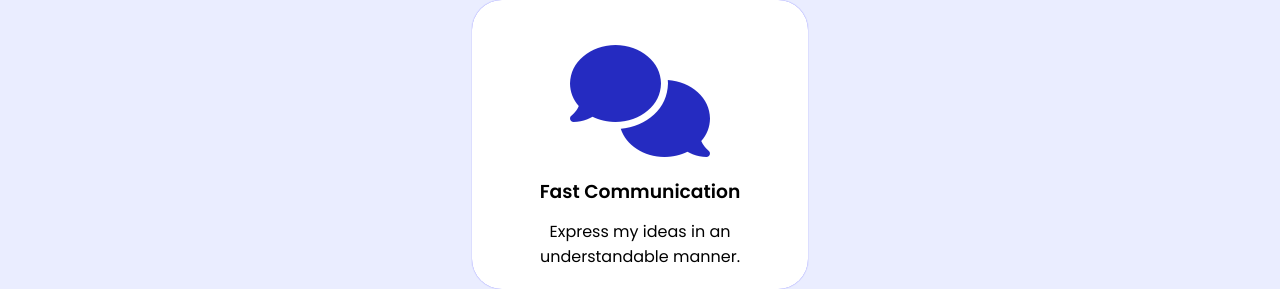
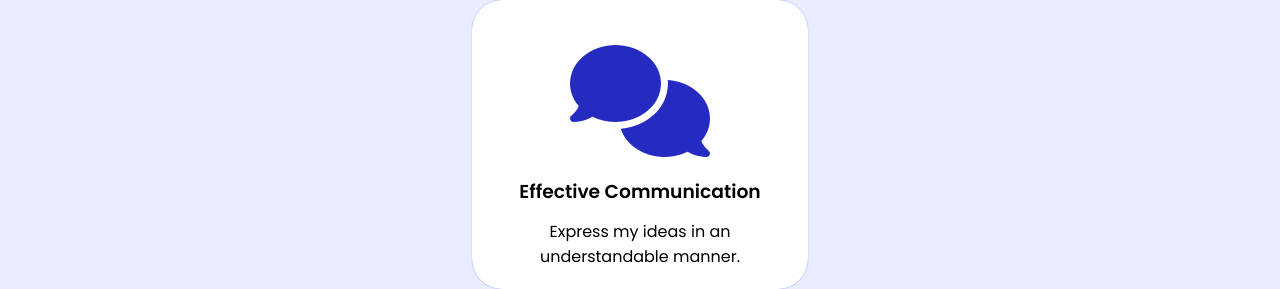
Before and after one commit to YaserKhy/Portfolio, a React (Create React App) app: page / in a window 1280 px wide. Shown: the part 1317-1606 px from the top of the page. Built offline with nearby package versions, Linux system fonts and the light colour scheme.

Commit message:
change words

```diff
--- a/src/Skills.js
+++ b/src/Skills.js
@@ -20,7 +20,7 @@ export default function Skills() {
 
             <SkillCard
                 icon='fa-solid fa-comments'
-                title='Fast Communication'
+                title='Effective Communication'
                 desc="Express my ideas in an understandable manner."
             />
         </div>
```
